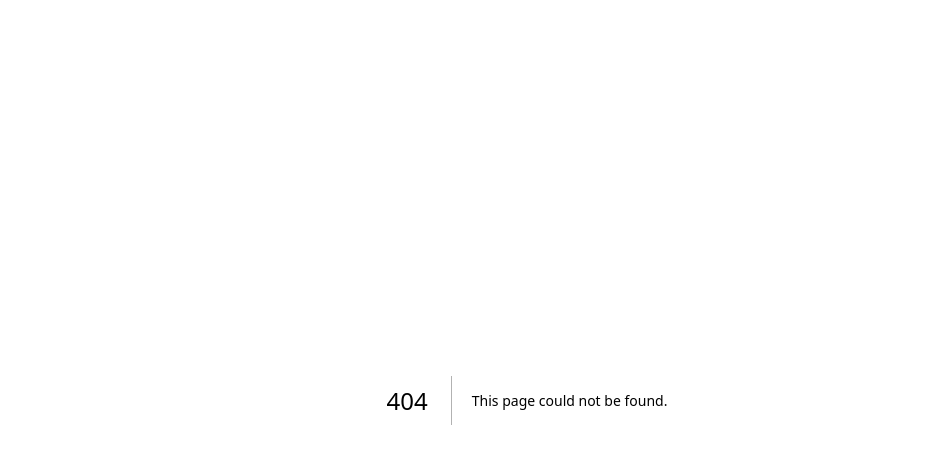
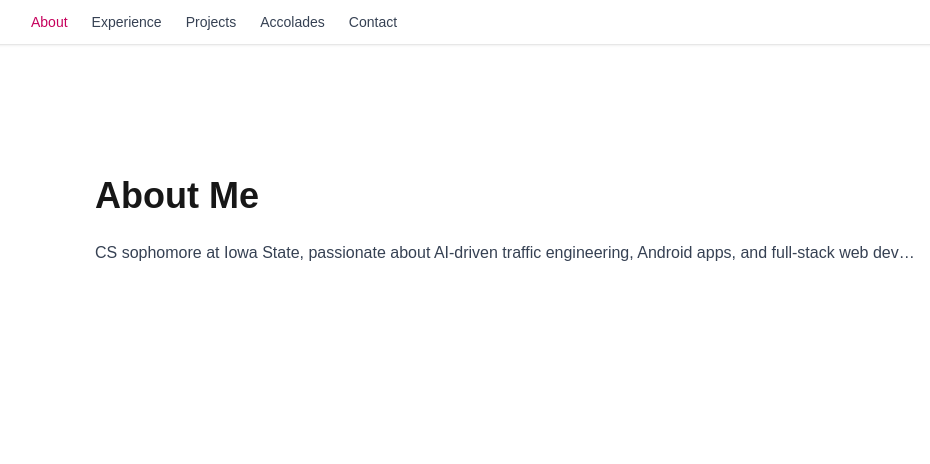
Before and after one commit to SageGarg/sageena-portfolio, a Next.js app: page /about in a window 1280 px wide. Before the commit this address had no page. Shown: the top 464 px of the page, without its empty margins (113-1043 px from the left). Built offline with nearby package versions, Linux system fonts and the light colour scheme.

Commit message:
navbar and about page

```diff
--- /dev/null
+++ b/src/app/(main)/about/page.tsx
@@ -0,0 +1,13 @@
+export const metadata = { title: 'About – Sageena Garg' };
+
+export default function About() {
+  return (
+    <section className="mx-auto max-w-4xl px-4 py-24">
+      <h1 className="mb-6 text-4xl font-bold">About Me</h1>
+      <p className="leading-relaxed text-gray-700 dark:text-gray-300">
+        CS sophomore at Iowa State, passionate about AI-driven traffic
+        engineering, Android apps, and full-stack web dev…
+      </p>
+    </section>
+  );
+}
--- /dev/null
+++ b/src/app/(main)/layout.tsx
@@ -0,0 +1,11 @@
+// src/app/(site)/layout.tsx
+import NavBar from '@/components/Navbar'
+
+export default function InnerLayout({ children }: { children: React.ReactNode }) {
+  return (
+    <>
+      <NavBar />
+      <main className="pt-20">{children}</main> {/* push content below nav */}
+    </>
+  );
+}
--- a/src/app/page.tsx
+++ b/src/app/page.tsx
@@ -1,12 +1,13 @@
 'use client';
 import { useEffect, useState, useMemo } from 'react';
 import { motion, AnimatePresence } from 'framer-motion';
-
+import Link from 'next/link';
 /* ------------------------------------------------------------
    Deterministic shard generator (no hydration mismatch!)
    We avoid Math.random at render‑time so SSR and client match.
 -------------------------------------------------------------*/
 const SHARD_COUNT = 40;
+
 
 // simple deterministic pseudo‑random based on index
 const prand = (i: number) => {
@@ -42,6 +43,7 @@ const buildShards = (): Shard[] => {
 };
 
 type Phase = 'welcome' | 'breaking' | 'done';
+const chips = ['About', 'Experience', 'Accolades', 'Hire Me', 'Contact'];
 
 export default function Home() {
   const [phase, setPhase] = useState<Phase>('welcome');
@@ -149,7 +151,33 @@ export default function Home() {
               Download Résumé
             </a>
           </motion.div>
+
+
+
+
+<motion.div
+      initial={{ opacity: 0, y: 10 }}
+      animate={{ opacity: 1, y: 0 }}
+      transition={{ delay: 1.2, duration: 0.6 }}
+      className="flex flex-wrap justify-center gap-3 text-sm"
+    >
+      {chips.map((label) => (
+        <Link
+          key={label}
+          href={`/${label.toLowerCase()}`}     // → /about, /experience, …
+          className="rounded-full border px-3 py-1 text-gray-600 hover:bg-pink-50
+                     dark:text-gray-300 dark:hover:bg-zinc-800/50"
+        >
+          {label}
+        </Link>
+      ))}
+    </motion.div>
+
+
+
         </section>
+
+
       )}
     </>
   );
--- /dev/null
+++ b/src/components/Navbar.tsx
@@ -0,0 +1,41 @@
+// src/components/NavBar.tsx
+'use client';
+import Link from 'next/link';
+import { usePathname } from 'next/navigation';
+import { motion } from 'framer-motion';
+
+const links = [
+  { href: '/about', label: 'About' },
+  { href: '/experience', label: 'Experience' },
+  { href: '/projects', label: 'Projects' },
+  { href: '/accolades', label: 'Accolades' },
+  { href: '/contact', label: 'Contact' },
+];
+
+export default function NavBar() {
+  const path = usePathname();
+
+  return (
+    <motion.nav
+      initial={{ y: -60, opacity: 0 }}
+      animate={{ y: 0, opacity: 1 }}
+      className="fixed top-0 inset-x-0 z-40 bg-white/70 dark:bg-zinc-900/80
+                 backdrop-blur-sm shadow-sm"
+    >
+      <div className="mx-auto flex max-w-5xl items-center gap-6 px-4 py-3">
+        {links.map(l => (
+          <Link
+            key={l.href}
+            href={l.href}
+            className={
+              'text-sm font-medium transition hover:text-pink-700 ' +
+              (path === l.href ? 'text-pink-700' : 'text-gray-700 dark:text-gray-200')
+            }
+          >
+            {l.label}
+          </Link>
+        ))}
+      </div>
+    </motion.nav>
+  );
+}
```
